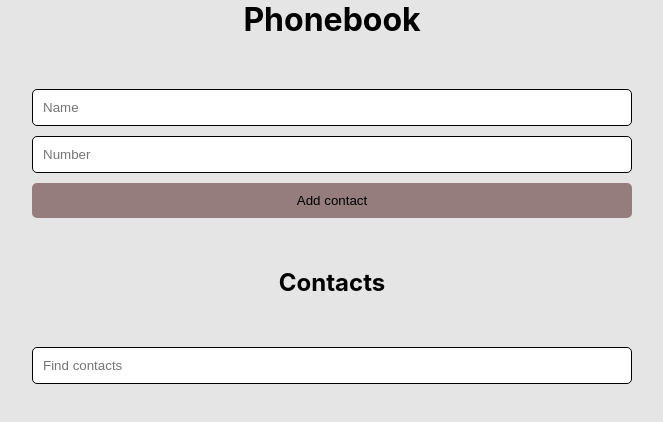
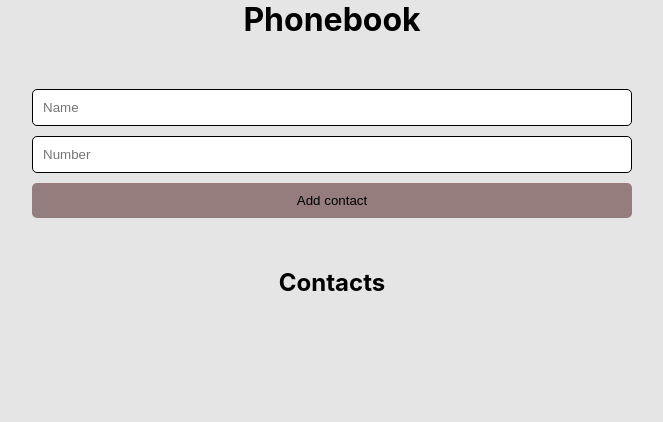
Before and after one commit to damianxk/goit-react-hw-04-phonebook, a React (Create React App) app: page / in a window 1280 px wide. Shown: the top 422 px of the page, without its empty margins (308-971 px from the left). Built offline with nearby package versions, Linux system fonts and the light colour scheme.

Commit message:
propTypes and app update
Contacts <ul> and Filter is now rendering only if contact list is at least 1 length long.

Added more propTypes

```diff
--- a/src/components/App.jsx
+++ b/src/components/App.jsx
@@ -55,12 +55,18 @@ export const App = () => {
       <h1>Phonebook</h1>
       <ContactForm contacts={contacts} setContacts={setContacts} />
       <h2>Contacts</h2>
+      {contacts.length > 0 ? (
+        <>
           <Filter setFilter={setFilter} />
           <ContactList
             contacts={contacts}
             filterValue={filter}
             setContacts={setContacts}
           />
+        </>
+      ) : (
+        ''
+      )}
     </div>
   );
 };
--- a/src/components/ContactList/ContactList.jsx
+++ b/src/components/ContactList/ContactList.jsx
@@ -29,7 +29,13 @@ export const ContactList = ({ contacts, filterValue, setContacts }) => {
 };
 
 ContactList.propTypes = {
-  contacts: PropTypes.array.isRequired,
+  contacts: PropTypes.arrayOf(
+    PropTypes.shape({
+      id: PropTypes.string,
+      name: PropTypes.string,
+      number: PropTypes.string,
+    }).isRequired
+  ),
   filterValue: PropTypes.string.isRequired,
   setContacts: PropTypes.func.isRequired,
 };
```
Lines whose indentation alone changed are shown as unchanged.
